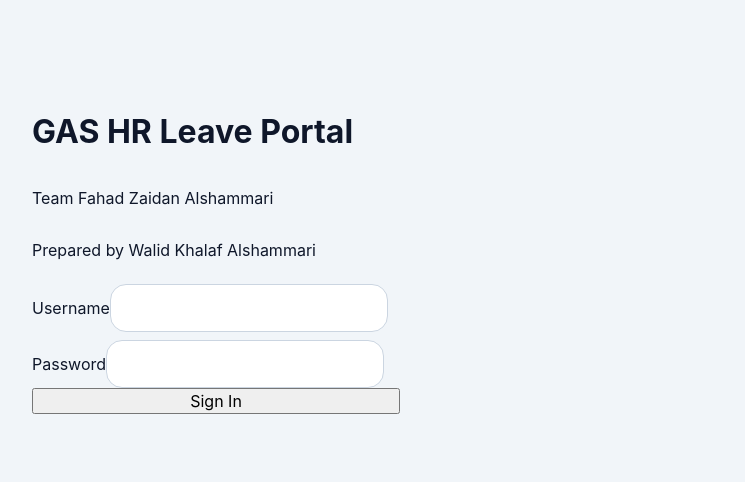
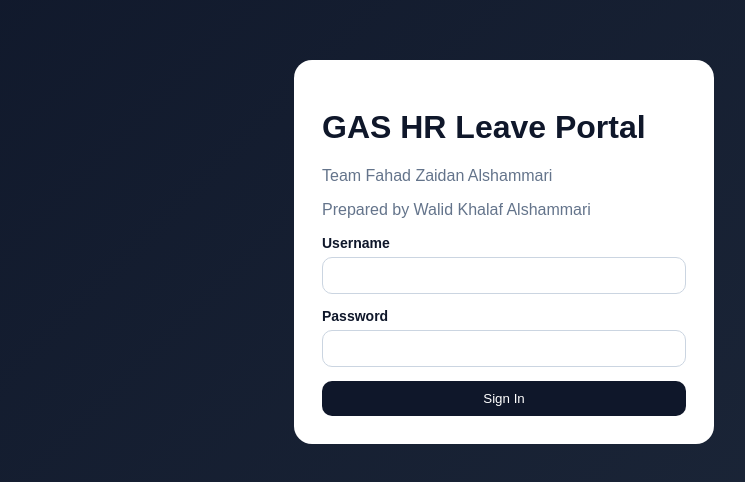
Before and after one commit to drwaled1999/gas-hr-portal, a React (Vite) app in the folder gas-hr-lepo/client/: page / in a window 1280 px wide. Shown: the part 148-630 px from the top of the page, without its empty margins (136-881 px from the left). Built offline with nearby package versions, Linux system fonts and the light colour scheme.

Commit message:
Revamp styles for login page and app shell
Updated styles for the login page and app shell, including new layout and design elements.

```diff
--- a/gas-hr-lepo/client/src/styles.css
+++ b/gas-hr-lepo/client/src/styles.css
@@ -1,58 +1,151 @@
-:root { font-family: Inter, Arial, sans-serif; color: #0f172a; background: #f1f5f9; }
-* { box-sizing: border-box; }
-body { margin: 0; }
-button, input, select { font: inherit; }
-.splash { min-height: 100vh; display:flex; align-items:center; justify-content:center; background:#020617; color:white; }
-.splash-card { text-align:center; background:rgba(255,255,255,.06); padding:32px; border-radius:24px; border:1px solid rgba(255,255,255,.12); }
-.logo { object-fit: cover; border-radius: 18px; }
-.logo.large { width: 110px; height: 110px; }
-.logo.small { width: 48px; height: 48px; }
-.login-page { min-height:100vh; display:grid; grid-template-columns: 1.1fr .9fr; }
-.login-hero { background:#020617; color:white; padding:56px; display:flex; flex-direction:column; justify-content:center; gap:24px; }
-.hero-stats { display:grid; gap:12px; }
-.hero-stats > div { display:flex; align-items:center; gap:10px; background:rgba(255,255,255,.07); padding:14px 16px; border-radius:18px; }
-.login-card { display:flex; flex-direction:column; justify-content:center; padding:56px; max-width:480px; width:100%; margin:auto; }
-.login-card input { height:48px; border:1px solid #cbd5e1; border-radius:16px; padding:0 14px; margin-top:8px; }
-.primary, .outline { height:44px; border-radius:16px; padding:0 16px; display:inline-flex; align-items:center; gap:8px; cursor:pointer; }
-.primary { background:#0f172a; color:white; border:none; }
-.outline { background:white; color:#0f172a; border:1px solid #cbd5e1; }
-.error { margin-top:12px; color:#b91c1c; background:#fef2f2; border:1px solid #fecaca; padding:12px 14px; border-radius:14px; }
-.demo-box { margin-top:18px; background:#f8fafc; border:1px solid #e2e8f0; border-radius:18px; padding:16px; }
-.app-shell { display:grid; grid-template-columns:260px 1fr; min-height:100vh; }
-.sidebar { background:white; border-right:1px solid #e2e8f0; padding:20px; }
-.brand { display:flex; align-items:center; gap:12px; margin-bottom:24px; }
-.brand-title { font-weight:700; }
-.brand-sub { font-size:12px; color:#64748b; }
-.menu-item { padding:12px 14px; border-radius:14px; color:#475569; margin-bottom:8px; }
-.menu-item.active { background:#0f172a; color:white; }
-.content { padding:24px; }
-.topbar { display:flex; justify-content:space-between; align-items:center; gap:16px; margin-bottom:20px; }
-.topbar h2 { margin:0; }
-.topbar p { margin:6px 0 0; color:#64748b; }
-.topbar-actions { display:flex; gap:12px; align-items:center; }
-.search-box { display:flex; align-items:center; gap:8px; background:white; border:1px solid #cbd5e1; border-radius:16px; padding:0 12px; height:44px; }
-.search-box input { border:none; outline:none; width:260px; }
-.stats-grid { display:grid; grid-template-columns:repeat(4,1fr); gap:16px; margin-bottom:20px; }
-.stat-card { background:white; border-radius:22px; padding:18px; display:flex; gap:12px; align-items:flex-start; border:1px solid #e2e8f0; }
-.stat-card strong { display:block; font-size:28px; }
-.stat-card span { color:#64748b; font-size:14px; }
-.panel { background:white; border-radius:24px; border:1px solid #e2e8f0; padding:20px; margin-bottom:20px; }
-.panel.small h3 { display:flex; align-items:center; gap:8px; }
-.panel-header { display:flex; justify-content:space-between; gap:16px; align-items:flex-start; margin-bottom:16px; }
-.panel-header h3 { margin:0; }
-.panel-header p { margin:6px 0 0; color:#64748b; }
-.panel-actions { display:flex; gap:10px; flex-wrap:wrap; }
-.panel-actions select, .add-form input, .add-form select { height:40px; border:1px solid #cbd5e1; border-radius:12px; padding:0 12px; background:white; }
-.add-form { display:grid; grid-template-columns:repeat(4,1fr); gap:10px; margin-bottom:16px; }
-.table-wrap { overflow:auto; }
-table { width:100%; border-collapse:collapse; }
-th, td { text-align:left; padding:12px 10px; border-bottom:1px solid #e2e8f0; font-size:14px; }
-th { color:#475569; background:#f8fafc; }
-.two-col { display:grid; grid-template-columns:1fr 1fr; gap:20px; }
-.list-item { padding:12px 0; border-bottom:1px solid #e2e8f0; color:#334155; }
-@media (max-width: 1100px) {
-  .login-page, .app-shell, .stats-grid, .two-col, .add-form { grid-template-columns:1fr; }
-  .sidebar { display:none; }
-  .search-box input { width:140px; }
-  .topbar { flex-direction:column; align-items:flex-start; }
+body {
+  margin: 0;
+  font-family: Arial, Helvetica, sans-serif;
+  background: #f3f6fb;
+  color: #0f172a;
 }
+
+* {
+  box-sizing: border-box;
+}
+
+.login-page {
+  min-height: 100vh;
+  display: grid;
+  place-items: center;
+  background: linear-gradient(135deg, #0f172a, #1e293b);
+  padding: 24px;
+}
+
+.login-card {
+  width: 100%;
+  max-width: 420px;
+  background: white;
+  border-radius: 18px;
+  padding: 28px;
+}
+
+.muted {
+  color: #64748b;
+}
+
+.app-shell {
+  display: flex;
+  min-height: 100vh;
+}
+
+.sidebar {
+  width: 240px;
+  background: #1e293b;
+  color: white;
+  padding: 20px;
+}
+
+.nav-btn {
+  width: 100%;
+  text-align: left;
+  margin-top: 10px;
+  padding: 12px;
+  border: none;
+  border-radius: 10px;
+  background: transparent;
+  color: white;
+  cursor: pointer;
+}
+
+.nav-btn.active,
+.nav-btn:hover {
+  background: #334155;
+}
+
+.content {
+  flex: 1;
+  padding: 24px;
+}
+
+.topbar {
+  display: flex;
+  justify-content: space-between;
+  align-items: center;
+  margin-bottom: 20px;
+}
+
+.grid {
+  display: grid;
+  gap: 16px;
+}
+
+.grid.two {
+  grid-template-columns: repeat(2, minmax(0, 1fr));
+}
+
+.grid.four {
+  grid-template-columns: repeat(4, minmax(0, 1fr));
+}
+
+.card {
+  background: white;
+  border-radius: 16px;
+  padding: 20px;
+  box-shadow: 0 4px 20px rgba(15, 23, 42, 0.06);
+}
+
+.stat {
+  text-align: center;
+}
+
+.form-card {
+  max-width: 1000px;
+}
+
+.form-group {
+  margin-bottom: 14px;
+}
+
+.form-group label {
+  display: block;
+  margin-bottom: 6px;
+  font-size: 14px;
+  font-weight: bold;
+}
+
+input,
+select,
+textarea,
+button {
+  width: 100%;
+  padding: 10px 12px;
+  border-radius: 10px;
+  border: 1px solid #cbd5e1;
+}
+
+button {
+  background: #0f172a;
+  color: white;
+  border: none;
+  cursor: pointer;
+}
+
+table {
+  width: 100%;
+  border-collapse: collapse;
+  margin-top: 12px;
+}
+
+th,
+td {
+  padding: 10px;
+  border-bottom: 1px solid #e2e8f0;
+  text-align: left;
+}
+
+tr {
+  cursor: pointer;
+}
+
+.note-box {
+  margin-top: 10px;
+  padding: 10px;
+  background: #f8fafc;
+  border-radius: 10px;
+}
```
